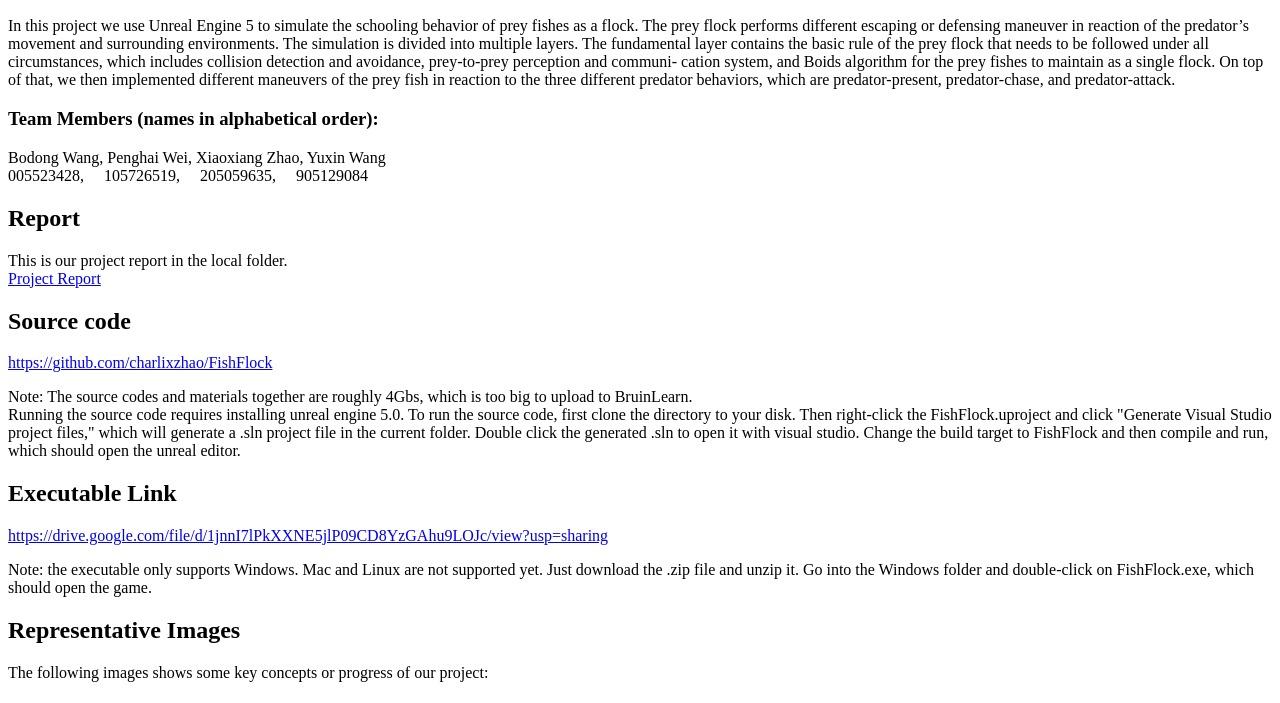
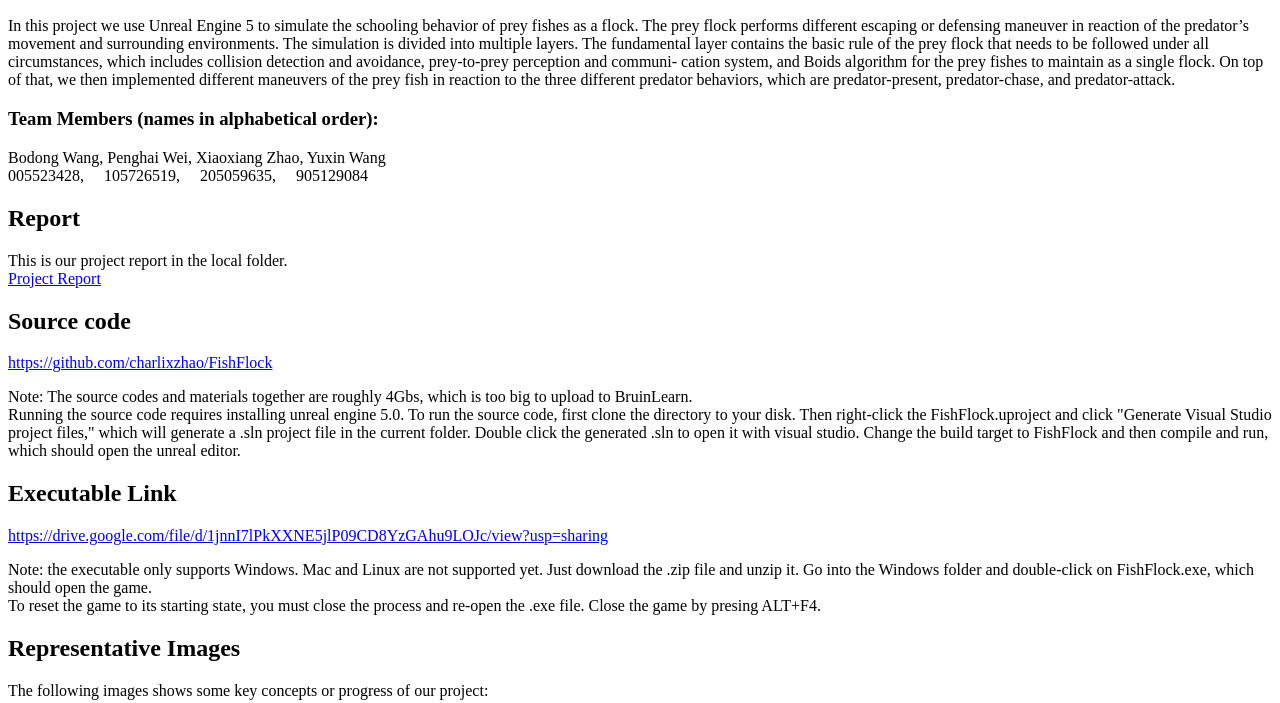
Before and after one commit to charlixzhao/FishFlock, a plain HTML site: page CS275_Project/index.html in a window 1280 px wide. Shown: the part 96-799 px from the top of the page. Drawn offline with Linux system fonts and the light colour scheme.

Commit message:
Add executable restart instruction

```diff
--- a/CS275_Project/index.html
+++ b/CS275_Project/index.html
@@ -37,7 +37,8 @@ Running the source code requires installing unreal engine 5.0. To run the source
 
 <h2 id="executable-link">Executable Link</h2>
 <p><a href="https://drive.google.com/file/d/1jnnI7lPkXXNE5jlP09CD8YzGAhu9LOJc/view?usp=sharing">https://drive.google.com/file/d/1jnnI7lPkXXNE5jlP09CD8YzGAhu9LOJc/view?usp=sharing</a></p>
-<p>Note: the executable only supports Windows. Mac and Linux are not supported yet. Just download the .zip file and unzip it. Go into the Windows folder and double-click on FishFlock.exe, which should open the game.</p>
+<p>Note: the executable only supports Windows. Mac and Linux are not supported yet. Just download the .zip file and unzip it. Go into the Windows folder and double-click on FishFlock.exe, which should open the game.
+<br>To reset the game to its starting state, you must close the process and re-open the .exe file. Close the game by presing ALT+F4.</p>
 
 <h2 id="images">Representative Images</h2>
 <p>The following images shows some key concepts or progress of our project:</p>
```
Also changed, not shown: 1 other file.
